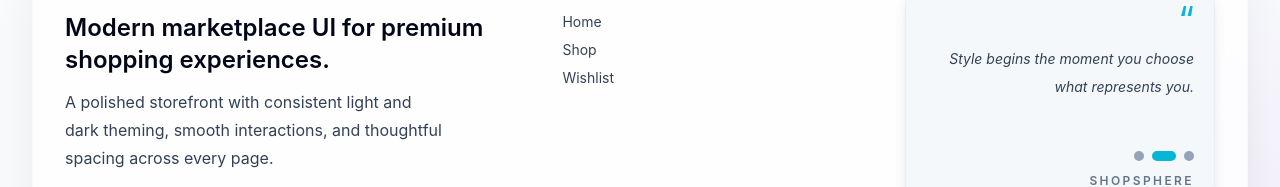
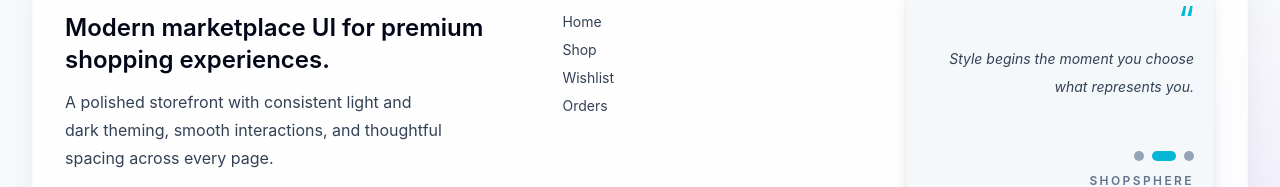
Before and after one commit to kvk1999/ecommerceshop, a React (Vite) app in the folder client/: page / in a window 1280 px wide. Shown: the part 936-1123 px from the top of the page. Built offline with nearby package versions, Linux system fonts and the light colour scheme; no server answers.

Commit message:
Update Footer.jsx

```diff
--- a/client/src/components/Footer.jsx
+++ b/client/src/components/Footer.jsx
@@ -67,6 +67,12 @@ export default function Footer() {
             >
               Wishlist
             </Link>
+            <Link
+              to="/orders"
+              className="block transition hover:text-slate-900 dark:hover:text-white"
+            >
+              Orders
+            </Link>
           </div>
         </div>
 
```
